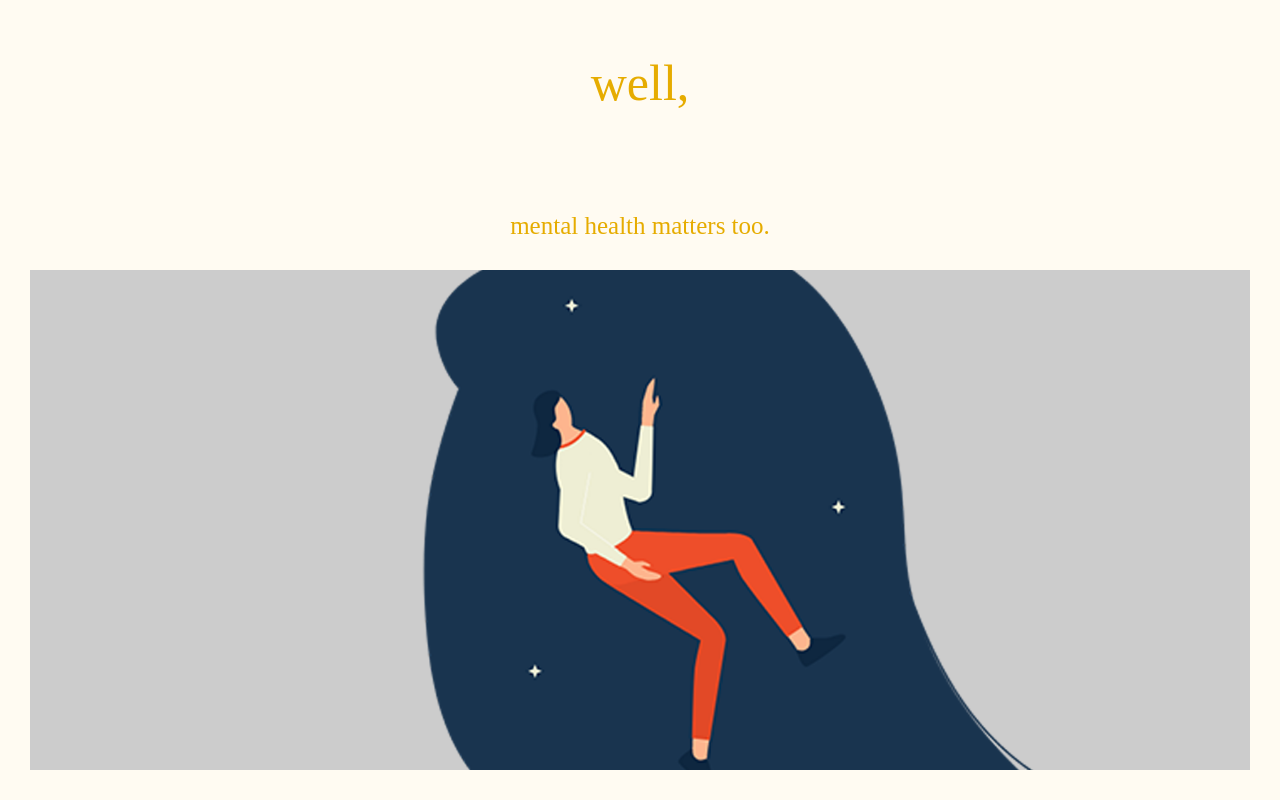
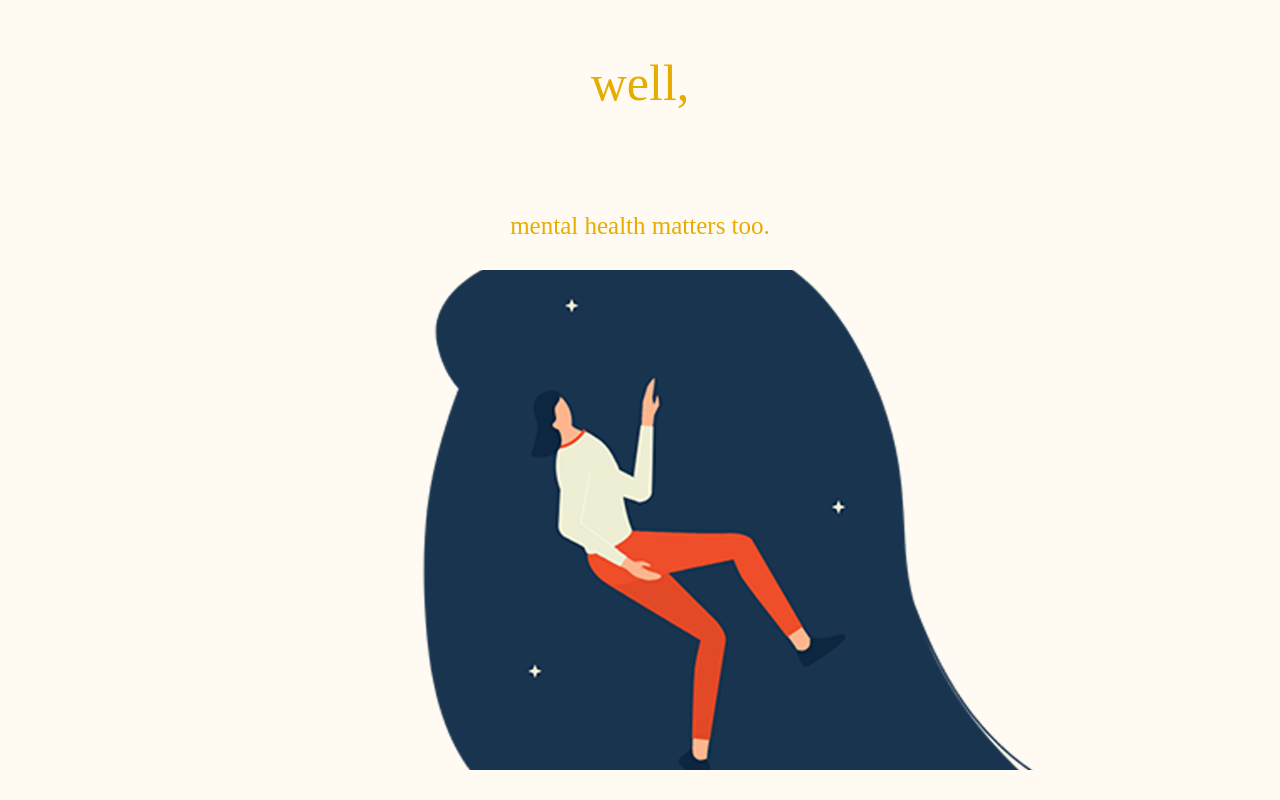
Before and after one commit to norianneenero/Typography2, a plain HTML site: page index.html in a window 1280 px wide. Shown: the part 1275-2075 px from the top of the page. Drawn offline with Linux system fonts and the light colour scheme.

Commit message:
Update styles-typography2.css

```diff
--- a/styles-typography2.css
+++ b/styles-typography2.css
@@ -64,7 +64,7 @@
 /* visual elements */
 .center {
   background-image: url("images/woman-circles.png");
-  background-color: #cccccc;
+  background-color: transaparent;
   height: 500px;
   background-position: center;
   background-repeat: no-repeat;
```
